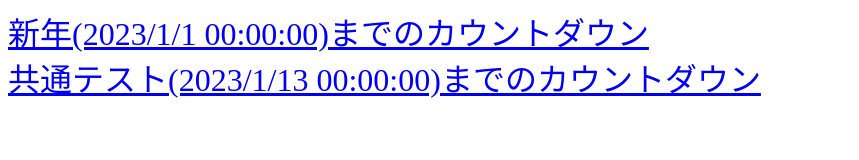
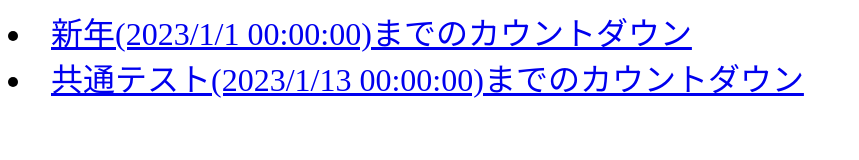
Before and after one commit to atoy322/CountDown, a plain HTML site: page index.html in a window 1280 px wide. Shown: the whole page, without its empty margins (0-859 px from the left). Drawn offline with Linux system fonts and the light colour scheme.

Commit message:
edit index.html

```diff
--- a/index.html
+++ b/index.html
@@ -6,8 +6,7 @@
     </head>
 
     <body style="font-size: 2rem;">
-        <a href="NewYear/index.html">新年(2023/1/1 00:00:00)までのカウントダウン</a>
-        <br>
-        <a href="CommonTest/index.html">共通テスト(2023/1/13 00:00:00)までのカウントダウン</a>
+        <li><a href="NewYear/index.html">新年(2023/1/1 00:00:00)までのカウントダウン</a></li>
+        <li><a href="CommonTest/index.html">共通テスト(2023/1/13 00:00:00)までのカウントダウン</a></li>
     </body>
 </html>
```
